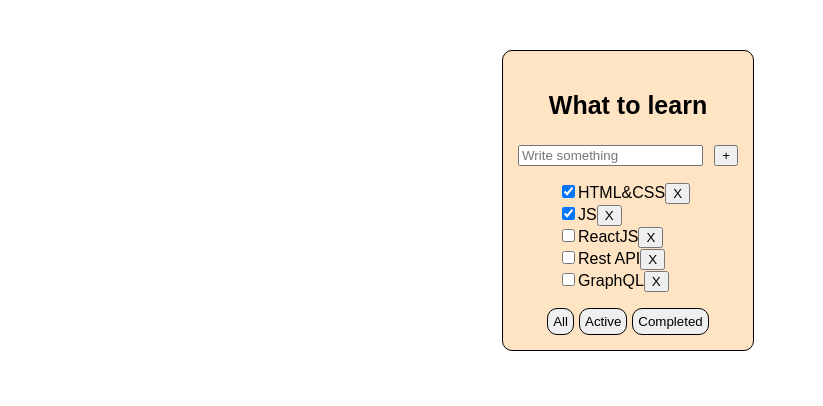
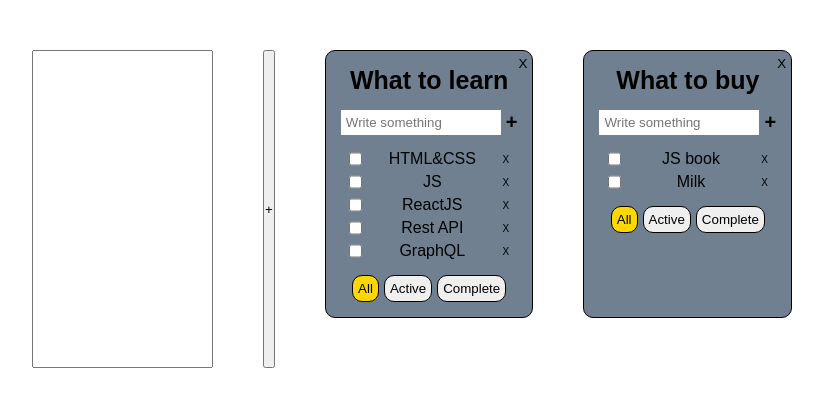
Before and after one commit to denisQa322/react-todo-list, a React (Create React App) app: page / in a window 1280 px wide. Shown: the top 406 px of the page, without its empty margins (18-841 px from the left). Built offline with nearby package versions, Linux system fonts and the light colour scheme.

Commit message:
finished 5th stage of todolist

```diff
--- a/src/App.css
+++ b/src/App.css
@@ -1,9 +1,27 @@
+*{
+  margin: 0;
+  padding: 0;
+  box-sizing: border-box;
+}
+
 .App {
   display: flex;
   justify-content: space-between;
-  flex-direction: column;
   width: 240px;
-  margin: auto;
+  gap: 50px;
+  margin-left: 50px;
   font-family: sans-serif;
   padding-top: 50px;
 }
+
+.error{
+  color: red;
+}
+
+.active-filter{
+  background-color:gold;
+}
+
+.is-done{
+  opacity: 0.5;
+}
--- a/src/App.tsx
+++ b/src/App.tsx
@@ -1,56 +1,118 @@
 import React, { useState } from 'react';
 import './App.css';
-import { Todolist } from './Todolist/Todolist';
 import { v1 } from 'uuid';
+
+import { TaskType, Todolist } from './Todolist/Todolist';
 
 
 export type FilterValueType = 'all' | 'active' | 'completed';
 
+type TodolistType = {
+  id: string
+  title: string
+  filter: FilterValueType
+}
+
+type TasksStateType = {
+  [key: string]: Array<TaskType>
+}
+
 function App() {
-  let [tasks, setTasks] = useState([
-    {id: v1(), title: "HTML&CSS", isDone: true},
-    {id: v1(), title: "JS", isDone: true},
-    {id: v1(), title: "ReactJS", isDone: false},
-    {id: v1(), title: "Rest API", isDone: false},
-    {id: v1(), title: "GraphQL", isDone: false}
-  ])
 
-  let [filter, setFilter] = useState<FilterValueType>('all')
-  let tasksForTodoList = tasks;
-
-  if(filter === 'active'){
-    tasksForTodoList = tasks.filter(t => t.isDone === false)
+  function addTask(title: string, todolistId: string){
+    let task = {id: v1(), title: title, isDone: false};
+    let tasks = tasksObj[todolistId];
+    const newTasks = [task, ...tasks];
+    tasksObj[todolistId] = newTasks;
+    setTasks({...tasksObj})
   }
 
-  if(filter === 'completed'){
-    tasksForTodoList = tasks.filter(t => t.isDone === true)
+  function removeTask(id: string, todolistId: string){
+    let tasks = tasksObj[todolistId];
+    let filteredTasks = tasks.filter(t => t.id !== id);
+    tasksObj[todolistId]= filteredTasks;
+    setTasks({...tasksObj})
   }
 
-  function addTask(title: string){
-    const newTask = {id: v1(), title: title, isDone: false};
-    const newTasks = [newTask, ...tasks]
-    setTasks(newTasks)
+  function changeFilter(value: FilterValueType, todolistId: string){
+    let todolist = todolists.find(tl => tl.id === todolistId);
+    if(todolist){
+      todolist.filter = value;
+      setTodoLists([...todolists])
+    }
   }
 
-  function removeTask(id: string){
-    let filteredTasks = tasks.filter(t => t.id !== id);
-    setTasks(filteredTasks)
+  const changeTaskStatus = (id: string, isDone: boolean, todolistId: string) => {
+    let tasks = tasksObj[todolistId];
+    const newTasks: TaskType[] = tasks.map(t => t.id === id ? {...t, isDone: isDone} : t)
+    setTasks({...tasksObj, [todolistId]: newTasks});
   }
 
-  function changeFilter(value: FilterValueType){
-    setFilter(value)
-  }
+  let todolistId1 = v1();
+  let todolistId2 = v1();
 
+
+  let [todolists, setTodoLists] = useState<Array<TodolistType>>([
+      { id: todolistId1, title:"What to learn", filter: "all"},
+      { id: todolistId2, title:"What to buy", filter: "all"}
+    ])
+
+    let removeTodolist = (todolistId: string) => {
+      let filteredTodolist = todolists.filter( tl => tl.id !== todolistId)
+      setTodoLists(filteredTodolist);
+
+      delete tasksObj[todolistId];
+      setTasks({...tasksObj});
+    }
+
+  let[tasksObj, setTasks] = useState<TasksStateType>({
+    [todolistId1]: [
+      {id: v1(), title: "HTML&CSS", isDone: false},
+      {id: v1(), title: "JS", isDone: false},
+      {id: v1(), title: "ReactJS", isDone: false},
+      {id: v1(), title: "Rest API", isDone: false},
+      {id: v1(), title: "GraphQL", isDone: false}
+    ],
+    [todolistId2]:[
+      {id: v1(), title: "JS book", isDone: false},
+      {id: v1(), title: "Milk", isDone: false},
+    ]
+  });
 
   return (
     <div className='App'>
-      <Todolist
-        title="What to learn"
-        tasks={tasksForTodoList}
-        addTask={addTask}
-        removeTask={removeTask}
-        changeFilter={changeFilter}
-      />
+
+    <input type="text" />
+    <button>+</button>
+
+      {
+        todolists.map((tl) =>{
+          let allTodoListTasks = tasksObj[tl.id];
+          let tasksForTodoList = allTodoListTasks;
+
+            if(tl.filter === 'active'){
+              tasksForTodoList = tasksForTodoList.filter(t => t.isDone === false)
+            }
+
+            if(tl.filter === 'completed'){
+              tasksForTodoList = tasksForTodoList.filter(t => t.isDone === true)
+            }
+
+            return<Todolist
+                            key={tl.id}
+                            id={tl.id}
+                            title={tl.title}
+                            tasks={tasksForTodoList}
+                            addTask={addTask}
+                            removeTask={removeTask}
+                            changeFilter={changeFilter}
+                            changeTaskStatus={changeTaskStatus}
+                            filter={tl.filter}
+                            removeTodolist={removeTodolist}
+            />
+        })
+      }
+
     </div>
   );
 }
--- a/src/Todolist/Todolist.css
+++ b/src/Todolist/Todolist.css
@@ -1,32 +1,59 @@
+
+
 .todolist{
     border: 1px solid;
     padding: 15px;
     border-radius: 10px;
     margin-bottom: 50px;
     width: 220px;
-    background-color: bisque;
+    background-color:slategray;
 }
 
 .todolist .todolist_header{
+    position: relative;
+    display: flex;
+    justify-content: center;
     font-size: 25px;
-    text-align: center;
+    margin-bottom: 15px;
+}
+
+.todolist .todolist_header .delete_todolist{
+    position: absolute;
+    top: -10px;
+    right: -10px;
+    border: none;
+    background: none;
+    margin-left: 5px;
+}
+.todolist .todolist_header .delete_todolist:hover{
+    color: red;
 }
 
 
 .todolist .inputs {
     display: flex;
-    justify-content: space-between;
+    align-items: center;
+    margin-bottom: 15px;
 }
 
-.todolist .inputs .inputs-mainInput{
-    width: 180px;
+.todolist .inputs .inputs_mainInput{
+    width: 160px;
+    margin-right: 5px;
+    padding: 5px;
+    border: none;
 }
+
 
 .todolist .inputs .inputs_add{
     cursor: pointer;
+    border: none;
+    background: none;
+    font-weight: 700;
+    font-size: 20px;
 }
 
 .todolist .inputs .inputs_add:hover{
+    color: blue;
     scale: 1.3;
     transition: 0.4s;
 }
@@ -44,11 +71,36 @@
     cursor: pointer;
 }
 
+.todolist .todolist_list{
+    display: flex;
+    align-items: center;
+    gap: 5px;
+    flex-direction: column;
+    margin-bottom: 15px;
+}
+.todolist .todolist_list input{
+    cursor: pointer;
+}
+
 .todolist .todolist_list li{
+    display: flex;
+    justify-content: space-between;
+    width: 160px;
     cursor: pointer;
     list-style-type: none;
 }
 
-.todolist .todolist_list li:hover{
+.todolist .todolist_list li span:hover{
     color: green;
 }
+
+.todolist .delete {
+    font-size: 10px;
+    border: none;
+    background: none;
+}
+
+.todolist .delete:hover{
+    cursor: pointer;
+    color: red;
+}
--- a/src/Todolist/Todolist.tsx
+++ b/src/Todolist/Todolist.tsx
@@ -3,14 +3,18 @@ import './Todolist.css';
 import { FilterValueType } from "../App";
 
 type PropsType = {
+    id: string
     title: string
     tasks: TaskType[]
-    addTask: (title: string) => void
-    removeTask: (taskId: string) => void
-    changeFilter: (value: FilterValueType) => void
+    addTask: (title: string, todolistId: string) => void
+    removeTask: (taskId: string, todolistId: string) => void
+    changeFilter: (value: FilterValueType, todolistId: string) => void
+    changeTaskStatus:(id: string, isDone: boolean, todolistId: string) => void
+    removeTodolist:(todolistId: string) => void
+    filter: FilterValueType
 }
 
-type TaskType = {
+export type TaskType = {
   id: string
   title: string
   isDone: boolean
@@ -18,37 +22,79 @@ type TaskType = {
 
 export function Todolist(props: PropsType){
 
-    let [newTaskTitle, setNewTaskTitle] = useState('');
+    const [newTaskTitle, setNewTaskTitle] = useState('');
+    const [error, setError] = useState('')
 
-    const onChangehandler = (e: ChangeEvent<HTMLInputElement>) =>{
+    const onChangeHandler = (e: ChangeEvent<HTMLInputElement>) =>{
+      setError('')
       setNewTaskTitle(e.currentTarget.value)
     }
 
     const onKeyPressHandler = (e: KeyboardEvent<HTMLInputElement>) => {
-      if(e.charCode === 13){
-        props.addTask(newTaskTitle);
+      if(e.key === 'Enter' && newTaskTitle.trim() !== ''){
+        props.addTask(newTaskTitle, props.id);
         setNewTaskTitle('');
+      }else{
+        setError('Title is required!')
       }
     }
 
     const addTask = () => {
-      props.addTask(newTaskTitle);
-      setNewTaskTitle('')
+      if(newTaskTitle.trim() !== ''){
+        props.addTask(newTaskTitle, props.id);
+        setNewTaskTitle('')
+      }else{
+        setError('Title is required!')
+      }
     }
 
-    const onAllClickHandler = () => props.changeFilter('all')
-    const onActiveClickHandler = () => props.changeFilter('active')
-    const onCompletedClickHandler = () => props.changeFilter('completed')
+    const onAllClickHandler = () => props.changeFilter('all', props.id)
+    const onActiveClickHandler = () => props.changeFilter('active', props.id)
+    const onCompletedClickHandler = () => props.changeFilter('completed', props.id)
+    const removeTodolist = () => {
+      props.removeTodolist(props.id)
+    }
 
-    return <div className="todolist">
-      <h3 className="todolist_header">{props.title}</h3>
+    const tasks = props.tasks.map(t => {
+      const onRemoveHandler = () => {
+        props.removeTask(t.id, props.id)
+      }
+
+      const onChangeStatus = (e: ChangeEvent<HTMLInputElement>) => {
+        const newIsDoneValue: boolean = e.currentTarget.checked
+        props.changeTaskStatus(t.id, newIsDoneValue, props.id)
+      }
+
+      return <li
+        className={t.isDone ? 'is-done' : ''}
+        key={t.id}>
+        <input
+          type="checkbox"
+          checked={t.isDone}
+          onChange={onChangeStatus}
+        />
+        <span>{t.title}</span>
+        <button className="btn delete" onClick={onRemoveHandler}>X</button>
+      </li>})
+
+
+    return (
+    <div className="todolist">
+      <h3 className="todolist_header">
+        {props.title}
+        <button
+          className="btn delete_todolist"
+          onClick={removeTodolist}
+          >
+            X</button>
+      </h3>
       <div className="inputs">
         <input
           className="inputs_mainInput"
           type="text"
           value = {newTaskTitle}
-          onChange={onChangehandler}
-          onKeyPress={onKeyPressHandler}
+          onChange={onChangeHandler}
+          onKeyUp={onKeyPressHandler}
           placeholder="Write something"
         />
         <input
@@ -58,26 +104,30 @@ export function Todolist(props: PropsType){
           value='+'
         />
       </div>
+      {error && <div className="error">{error}</div>}
       <ul className="todolist_list">
-        {
-          props.tasks.map(t => {
-
-          const onRemoveHandler = () => {
-
-            props.removeTask(t.id)
-          }
-
-          return <li key={t.id}>
-            <input type="checkbox" checked={t.isDone}/>
-            <span>{t.title}</span>
-            <button onClick={onRemoveHandler}>X</button>
-          </li>})
-        }
+        {tasks}
       </ul>
       <div className="buttons">
-        <button onClick={onAllClickHandler}>All</button>
-        <button onClick={onActiveClickHandler}>Active</button>
-        <button onClick={onCompletedClickHandler}>Completed</button>
+        <button
+          onClick={onAllClickHandler}
+          className={props.filter === 'all' ? 'active-filter' : ''}
+        >
+          All
+        </button>
+        <button
+          onClick={onActiveClickHandler}
+          className={props.filter === 'active' ? 'active-filter' : ''}
+        >
+          Active
+        </button>
+        <button
+          onClick={onCompletedClickHandler}
+          className={props.filter === 'completed' ? 'active-filter' : ''}
+        >
+          Complete
+        </button>
       </div>
     </div>
+    )
   }
```
